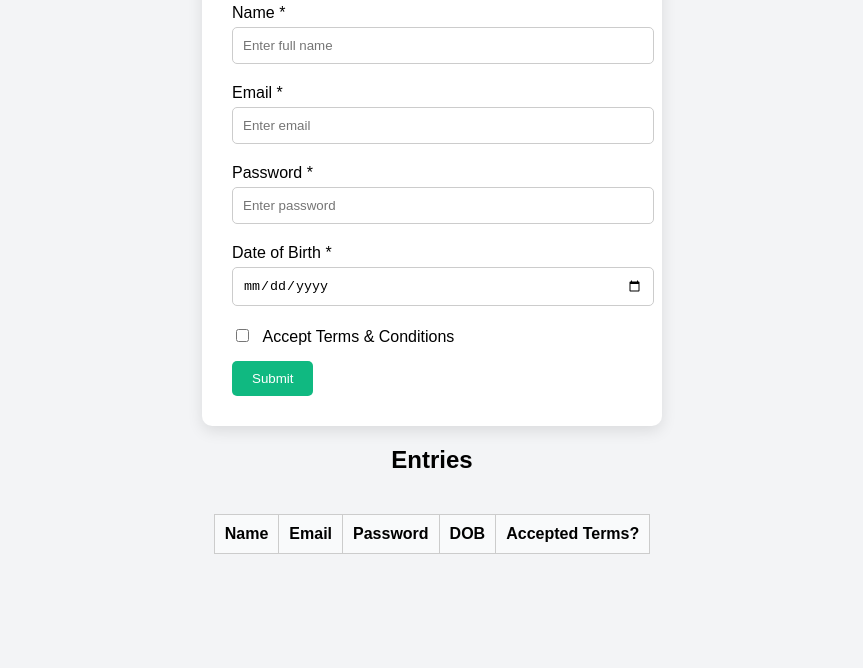
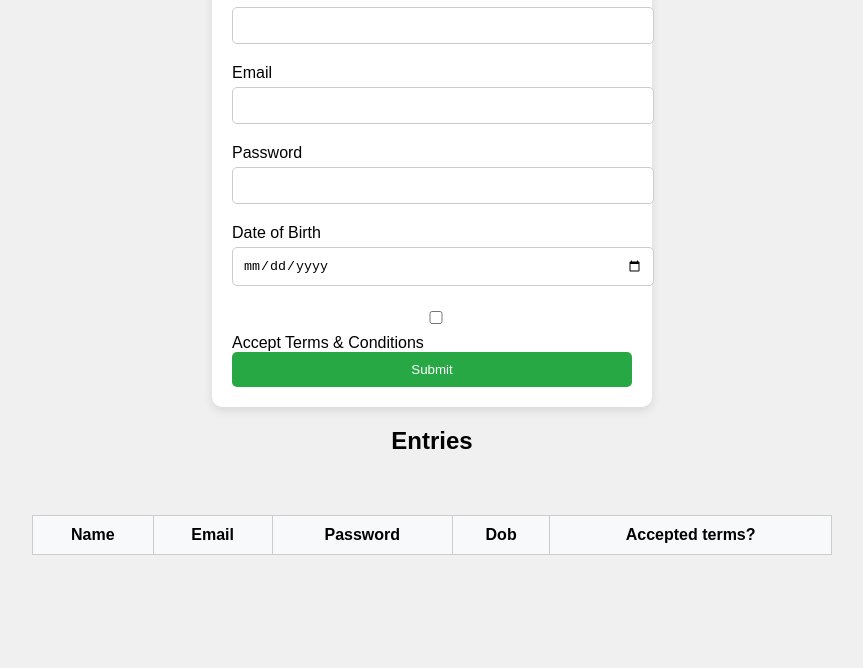
Before and after one commit to ManojKumar-K-38/wd101, a plain HTML site: page index.html in a window 1280 px wide. Shown: the part 132-800 px from the top of the page, without its empty margins (208-1071 px from the left). Drawn offline with Linux system fonts and the light colour scheme.

Commit message:
Update index.html

```diff
--- a/index.html
+++ b/index.html
@@ -1,105 +1,84 @@
 <!DOCTYPE html>
 <html lang="en">
 <head>
-    <meta charset="UTF-8" />
-    <meta name="viewport" content="width=device-width, initial-scale=1.0" />
+  <meta charset="UTF-8">
   <title>Registration Form</title>
   <style>
     body {
       font-family: Arial, sans-serif;
-        background: #f3f4f6;
+      background: #f0f0f0;
       display: flex;
       flex-direction: column;
       align-items: center;
-        padding: 30px;
+      padding: 20px;
     }
-
     .form-container {
       background: white;
-        padding: 30px;
+      padding: 20px;
       border-radius: 10px;
-        box-shadow: 0 5px 15px rgba(0, 0, 0, 0.1);
+      box-shadow: 0 4px 10px rgba(0, 0, 0, 0.1);
       max-width: 400px;
       width: 100%;
     }
-
     h2 {
       text-align: center;
       margin-bottom: 20px;
     }
-
     label {
       display: block;
-        margin: 10px 0 5px;
+      margin-top: 10px;
     }
-
-      input[type="text"],
-      input[type="email"],
-      input[type="password"],
-      input[type="date"] {
+    input {
       width: 100%;
       padding: 10px;
+      margin-top: 5px;
       margin-bottom: 10px;
       border: 1px solid #ccc;
       border-radius: 5px;
     }
-
-      input[type="checkbox"] {
-        margin-right: 10px;
-      }
-
     button {
-        background: #10b981;
+      background-color: #28a745;
       color: white;
       border: none;
-        padding: 10px 20px;
+      padding: 10px;
+      width: 100%;
       border-radius: 5px;
       cursor: pointer;
-        margin-top: 10px;
     }
-
     table {
       margin-top: 40px;
       width: 100%;
       max-width: 800px;
       border-collapse: collapse;
     }
-
-      th,
-      td {
+    th, td {
+      border: 1px solid #ccc;
       padding: 10px;
-        border: 1px solid #ccc;
       text-align: center;
     }
-
     th {
-        background-color: #f9fafb;
+      background-color: #f8f9fa;
     }
   </style>
 </head>
 <body>
   <div class="form-container">
     <h2>Registration Form</h2>
-      <form id="registrationForm">
-        <label>Name *</label>
-        <input type="text" id="name" placeholder="Enter full name" required />
+    <form id="registration-form">
+      <label for="name">Name</label>
+      <input type="text" id="name" name="name" required>
 
-        <label>Email *</label>
-        <input type="email" id="email" required placeholder="Enter email" />
+      <label for="email">Email</label>
+      <input type="email" id="email" name="email" required>
 
-        <label>Password *</label>
-        <input
-          type="password"
-          id="password"
-          placeholder="Enter password"
-          required
-        />
+      <label for="password">Password</label>
+      <input type="password" id="password" name="password" required>
 
-        <label>Date of Birth *</label>
-        <input type="date" id="dob" required />
+      <label for="dob">Date of Birth</label>
+      <input type="date" id="dob" name="dob" required>
 
       <label>
-          <input type="checkbox" id="accept" required />
+        <input type="checkbox" id="acceptTerms" name="acceptTerms" required>
         Accept Terms & Conditions
       </label>
 
@@ -107,21 +86,18 @@
     </form>
   </div>
 
-    <div>
   <h2>Entries</h2>
-      <table id="entriesTable">
+  <table id="user-entries">
     <thead>
       <tr>
         <th>Name</th>
         <th>Email</th>
         <th>Password</th>
-            <th>DOB</th>
-            <th>Accepted Terms?</th>
+        <th>Dob</th>
+        <th>Accepted terms?</th>
       </tr>
     </thead>
     <tbody></tbody>
   </table>
-    </div>
-    <script src="index.js"></script>
 </body>
 </html>
```
Lines whose indentation alone changed are shown as unchanged.
